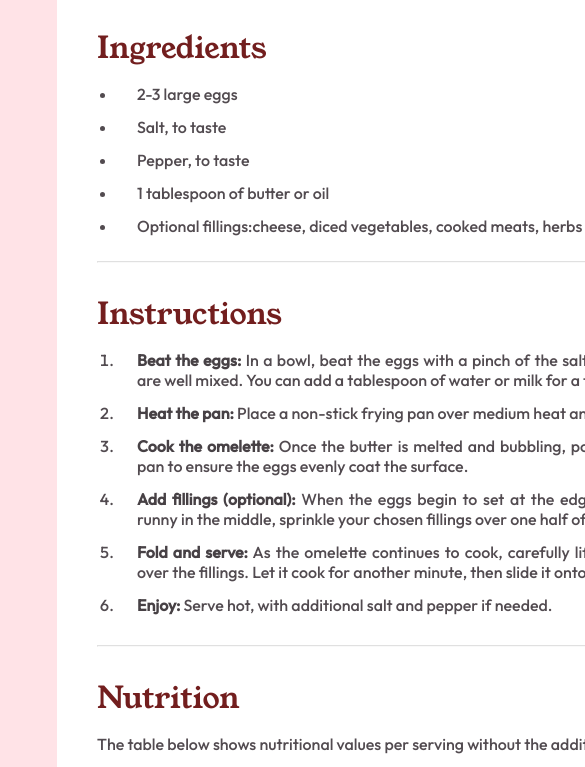
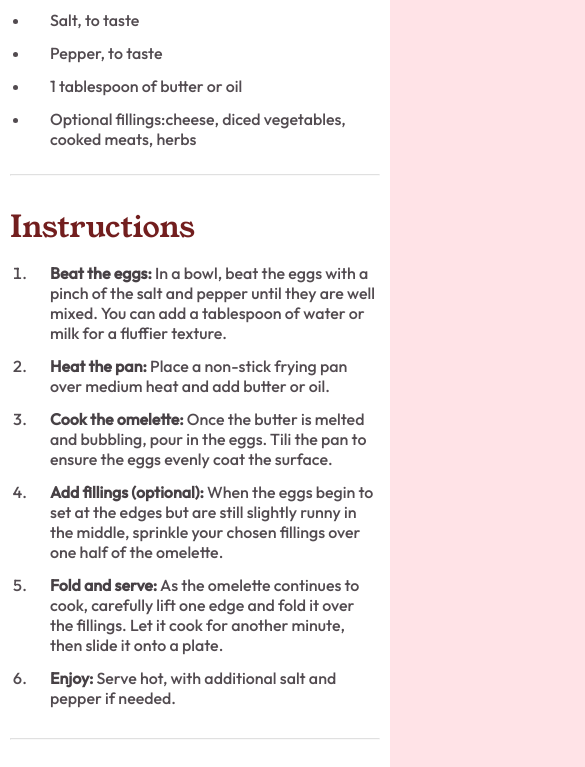
Before and after one commit to Eyu-Gen/Recipe-Card, a plain HTML site: page index.html in a window 390 px wide. Shown: the part 752-1519 px from the top of the page, 585 px wide, since content can reach past the window. Drawn offline with Linux system fonts and the light colour scheme.

Commit message:
Completed

```diff
--- a/style.css
+++ b/style.css
@@ -4,7 +4,6 @@
     margin: 0px;
     padding: 0px;
     font-family: Outfit;
-    text-align: justify;
 }
 
 body{
@@ -12,7 +11,7 @@ body{
     display: flex;
     align-items: center;
     justify-content: center;
-    min-width: 100vh;
+    min-height: 100vh;
     color: rgb(82, 75, 80);
 }
 
@@ -104,3 +103,11 @@ hr{
     color: rgb(114, 30, 30);
     font-weight: bold;
 }
+
+@media (max-width: 600px){
+    .hero-section{
+        margin: 0px;
+        border-radius: 0px;
+        padding: 10px;
+    }
+}
```
